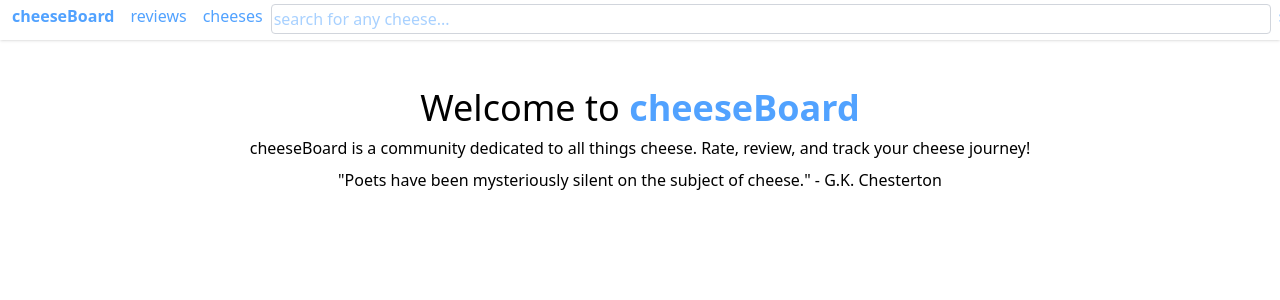
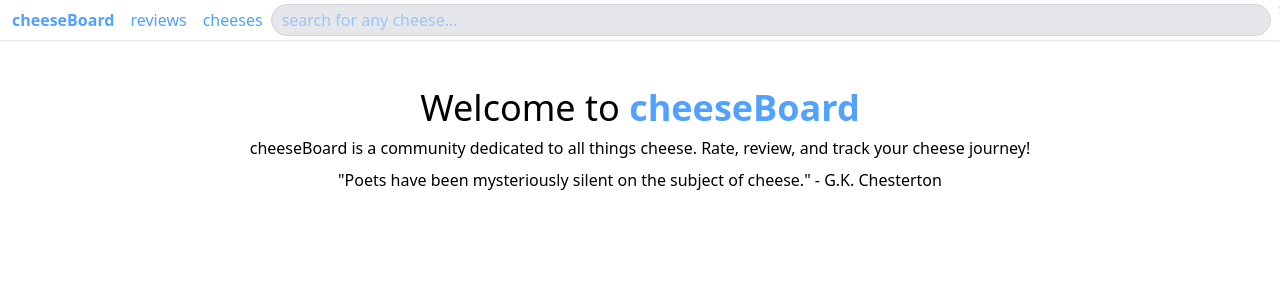
Before and after one commit to basha105/cheeseBoard, a React (Vite) app in the folder client/: page / in a window 1280 px wide. Shown: the top 300 px of the page. Built offline with nearby package versions, Linux system fonts and the light colour scheme.

Commit message:
added descriptions and touched of cheese.jsx page

```diff
--- a/client/src/components/Navbar.jsx
+++ b/client/src/components/Navbar.jsx
@@ -4,18 +4,18 @@ import { Link } from 'react-router-dom';
 function Navbar() {
     return (
         <div className="h-10 flex text-blue-400 bg-white p-1 shadow">
-            <ul className="flex align-middle">
-                <li className="hover:bg-gray-100 px-2 rounded font-bold"><Link to="/">cheeseBoard</Link></li>
-                <li className="hover:bg-gray-100 px-2 rounded"><Link>reviews</Link></li>
-                <li className="hover:bg-gray-100 px-2 rounded"><Link to="/cheeses">cheeses</Link></li>
-                <li className="w-250">
+            <ul className="flex">
+                <li className="flex items-center hover:bg-gray-100 px-2 rounded font-bold"><Link to="/">cheeseBoard</Link></li>
+                <li className="flex items-center hover:bg-gray-100 px-2 rounded"><Link className="">reviews</Link></li>
+                <li className="flex items-center hover:bg-gray-100 px-2 rounded"><Link className="" to="/cheeses">cheeses</Link></li>
+                <li className="flex items-center w-250">
                     <form className="" action="">
                         <label for="searchEntry"></label>
-                        <input className="outline-none p-0.5 border-1 w-250 rounded border-gray-300" type="text" name="searchEntry" id="searchEntry" placeholder="search for any cheese..."/>
+                        <input className="outline-none p-0.5 border-1 w-250 rounded-2xl border-gray-300 bg-gray-200 indent-2 h-8" type="text" name="searchEntry" id="searchEntry" placeholder="search for any cheese..."/>
                     </form>
                 </li>
             </ul>
-            <div className="mr-1 hover:bg-gray-100 px-2 rounded"><Link>sign in</Link></div>
+            <div className="flex items-center mr-1 hover:bg-gray-100 px-2 rounded"><Link>sign in</Link></div>
 
         </div>
 
--- a/client/src/pages/Cheese.jsx
+++ b/client/src/pages/Cheese.jsx
@@ -12,8 +12,6 @@ for (const path in images) {
     const cheesename = filename.replace('.jpg', '');
     imageMap[cheesename] = path;
 }
-
-
 
 function Cheese() {
     const [cheese, setCheese] = useState(null);
@@ -62,6 +60,7 @@ function Cheese() {
         {!cheese ? (
             <div>Loading...</div>
         ) : (
+            <div className="flex flex-col items-center">
                 <div className="flex justify-center">
                     <div className="m-4 w-100 h-75 shadow rounded overflow-hidden">
                         <img src={getImage(cheese.name)} alt=""/>
@@ -70,15 +69,17 @@ function Cheese() {
                         <h1 className="h-fit text-4xl">{capitalizeCheese(cheese.name)}</h1>
                         <div className="flex flex-col gap-1">
                             <p className="h-fit ">Origin: {fixCountryName(cheese.country_name)} <span class={setFlag()}></span></p>
-                        <p>Milk:</p>
-                        <p>Flavours:</p>
-                        <p>Textures:</p>
+                            <p>Made with {cheese.milk_name}'s milk</p>
                         </div>
-
                     </div>
                 </div>
 
+                <div className="w-173 bg-gray-100 shadow border-1 border-gray-200 rounded p-6">
+                    {cheese.desc}
+                </div>
 
+
+            </div>
             )}
 
         </div>
```
Also changed, not shown: 1 other file (tests, documents, lock files or other folders). Lines whose indentation alone changed are shown as unchanged.
